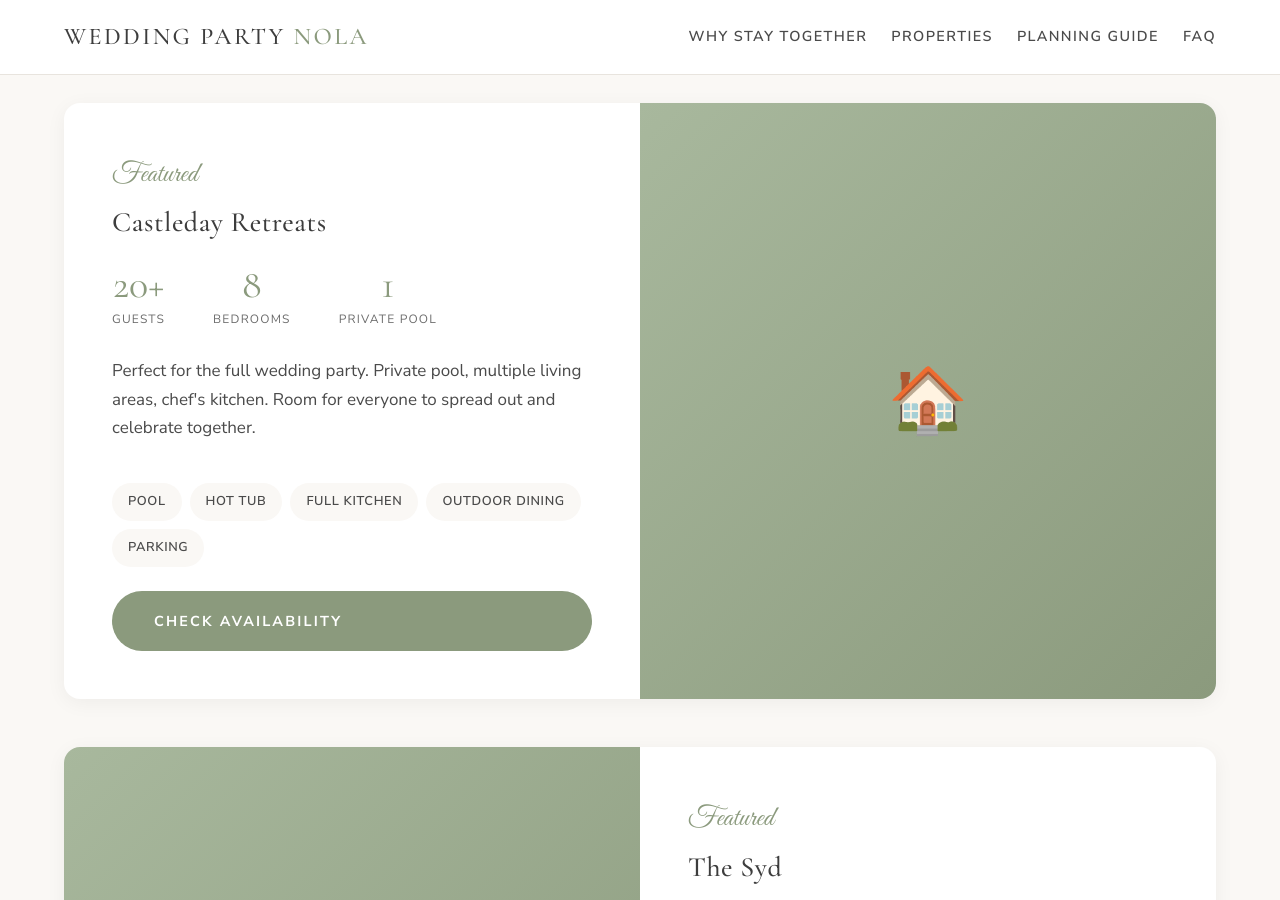
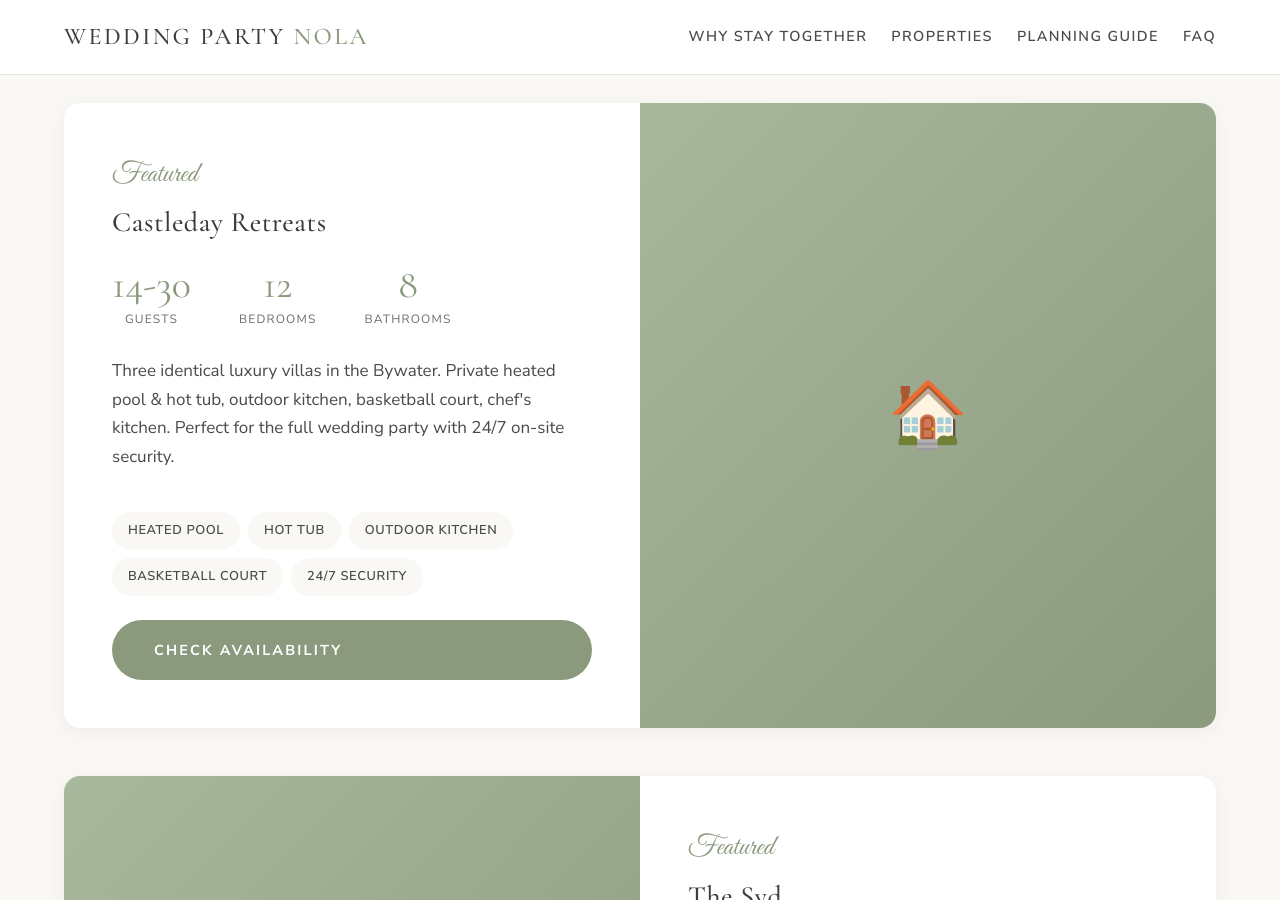
Before and after one commit to sjworth-dev/weddingpartynola, a Jekyll site: the page built from index.html, in a window 1280 px wide and 900 px high, scrolled down 4456 px. Built offline with Jekyll 4.4.1, drawn with Linux system fonts in a browser that asks for light colours.

Commit message:
Update Castleday info: 14-30 guests, 12 bedrooms, 8 bathrooms, correct amenities

```diff
--- a/index.html
+++ b/index.html
@@ -193,25 +193,25 @@ description: Private properties for your wedding party. Stay together in one bea
           <h3>Castleday Retreats</h3>
           <div class="property-stats">
             <div class="stat">
-              <span class="stat-number">20+</span>
+              <span class="stat-number">14-30</span>
               <span class="stat-label">Guests</span>
             </div>
             <div class="stat">
-              <span class="stat-number">8</span>
+              <span class="stat-number">12</span>
               <span class="stat-label">Bedrooms</span>
             </div>
             <div class="stat">
-              <span class="stat-number">1</span>
-              <span class="stat-label">Private Pool</span>
+              <span class="stat-number">8</span>
+              <span class="stat-label">Bathrooms</span>
             </div>
           </div>
-          <p>Perfect for the full wedding party. Private pool, multiple living areas, chef's kitchen. Room for everyone to spread out and celebrate together.</p>
+          <p>Three identical luxury villas in the Bywater. Private heated pool & hot tub, outdoor kitchen, basketball court, chef's kitchen. Perfect for the full wedding party with 24/7 on-site security.</p>
           <div class="amenity-list">
-            <span class="amenity-tag">Pool</span>
+            <span class="amenity-tag">Heated Pool</span>
             <span class="amenity-tag">Hot Tub</span>
-            <span class="amenity-tag">Full Kitchen</span>
-            <span class="amenity-tag">Outdoor Dining</span>
-            <span class="amenity-tag">Parking</span>
+            <span class="amenity-tag">Outdoor Kitchen</span>
+            <span class="amenity-tag">Basketball Court</span>
+            <span class="amenity-tag">24/7 Security</span>
           </div>
           <a href="https://castledayretreats.com" class="btn btn-sage" target="_blank">Check Availability</a>
         </div>
```
Also changed, not shown: properties.html (+9 -9 lines).
